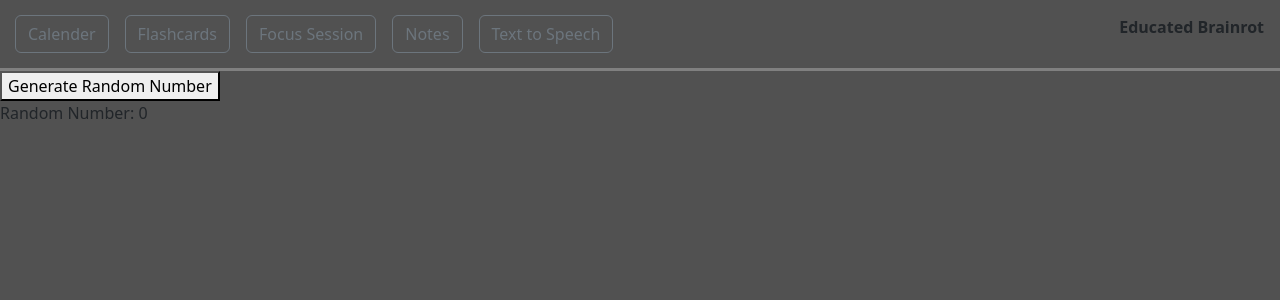
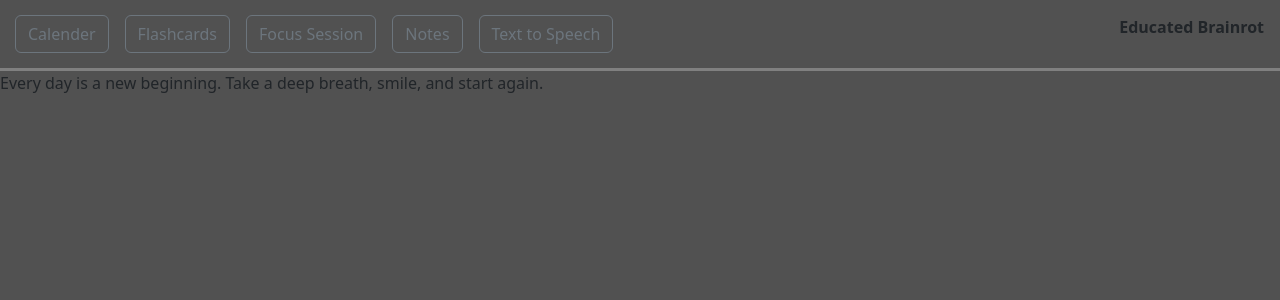
Before and after one commit to PrototypeV/study-app, a React (Vite) app: page /Focus in a window 1280 px wide. Shown: the top 300 px of the page. Built offline with nearby package versions, Linux system fonts and the light colour scheme.

Commit message:
randomized tips now fully functional

```diff
--- a/src/components/Tips.tsx
+++ b/src/components/Tips.tsx
@@ -1,20 +1,14 @@
-import { useState } from 'react';
-
 const tips = ["Don't forget to drink some water!", "Little work is better than no work", "Your worth is not based on your productivity", "Believe you can and you're halfway there. - Theodore Roosevelt",
     "Every day is a new beginning. Take a deep breath, smile, and start again.", "It always seems impossible until it's done. - Nelson Mandela", "It is never too late to be what you might have been."
   ]
 
 function Tips() {
-    const [randomNumber, setRandomNumber] = useState(0);
+    const randomNumber = Math.floor(Math.random() * 7);
 
-    const generateRandomNumber = () => {
-        setRandomNumber(Math.floor(Math.random() * 7));
-    };
 
     return (
         <div>
-            <button onClick={generateRandomNumber}>Generate Random Number</button>
-            <p>Random Number: {randomNumber}</p>
+            <p>{tips[randomNumber]}</p>
         </div>
     );
 }
```
